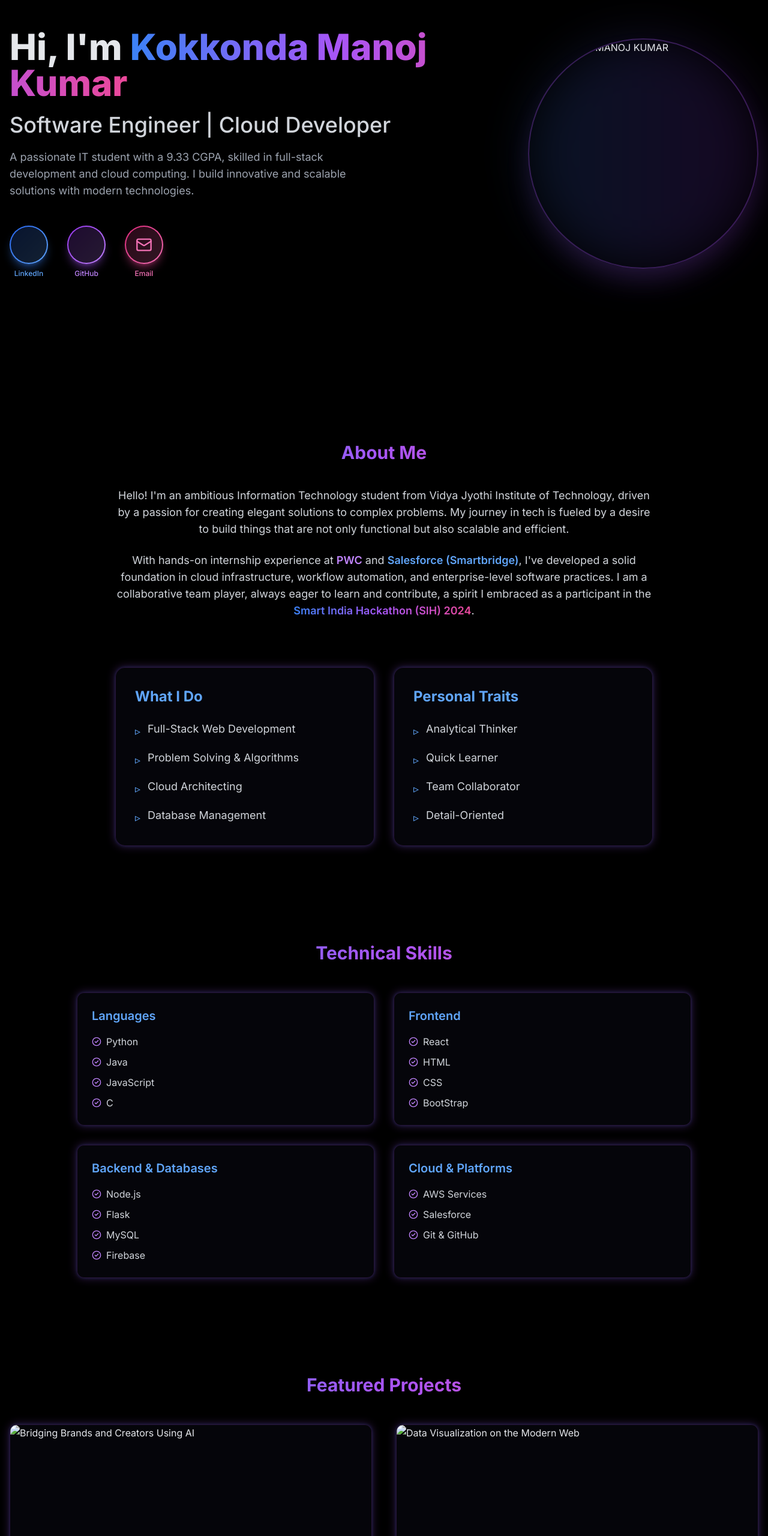
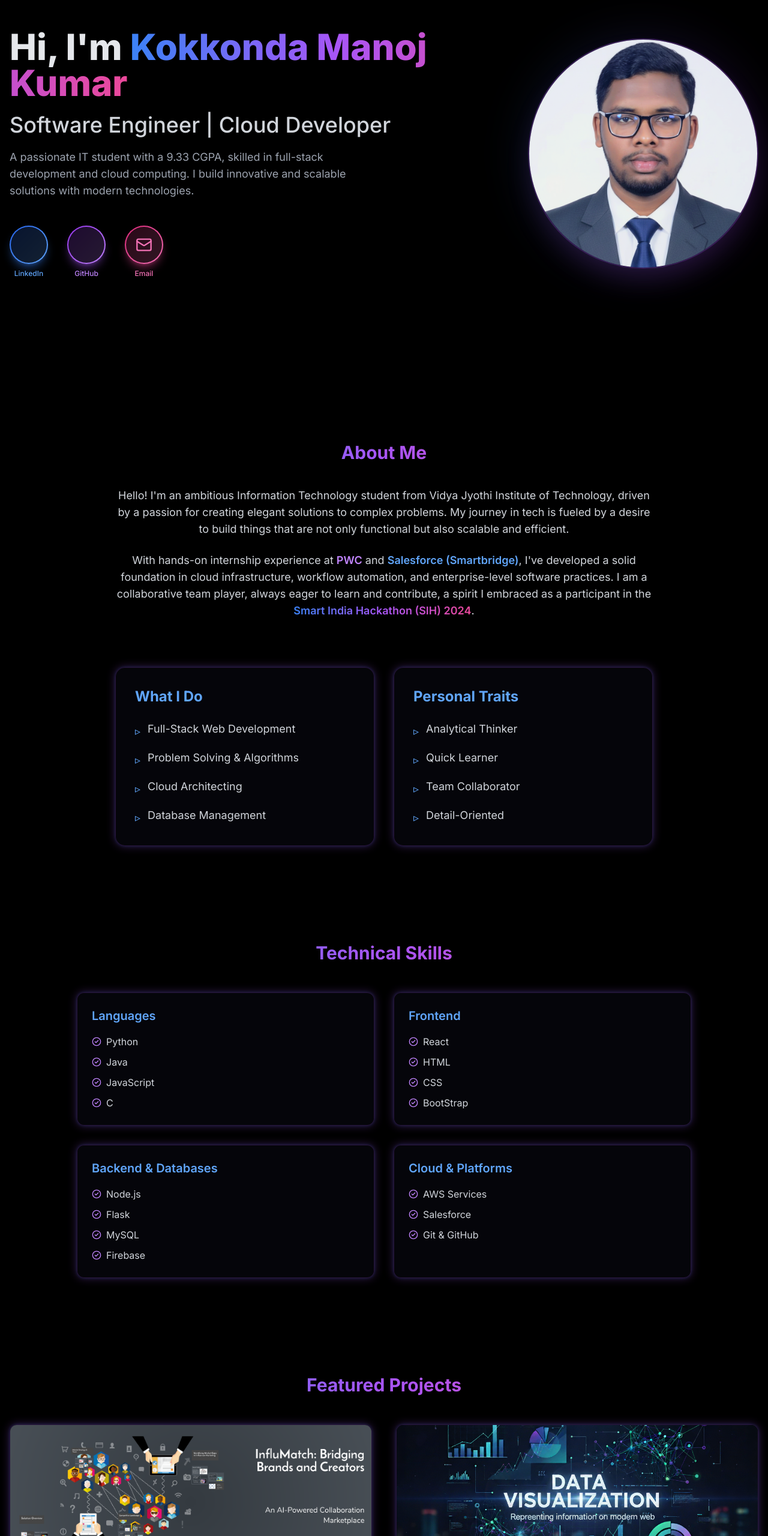
Before and after one commit to Manoj123098/portfolio, a plain HTML site: page portfolio.html in a window 1280 px wide. Shown: the part 240-2800 px from the top of the page at 60% size. Drawn offline with nearby package versions, Linux system fonts and the light colour scheme.

Commit message:
Update portfolio.html

```diff
--- a/portfolio.html
+++ b/portfolio.html
@@ -209,7 +209,7 @@
                     <div class="relative w-72 h-72 md:w-96 md:h-96 transform translate-x-4 md:translate-x-6" data-aos="fade-left">
                         <div class="absolute inset-0 rounded-full bg-gradient-to-r from-blue-500/30 to-purple-600/30 blur-2xl opacity-50 animate-pulse -z-10"></div>
                             <div class="relative w-full h-full overflow-hidden rounded-full border-2 border-purple-500/30 shadow-2xl shadow-purple-500/20">
-                                <img src="saved.png" alt="KOKKONDA MANOJ KUMAR" class="object-cover w-full h-full">
+                                <img src="Images/saved.png" alt="KOKKONDA MANOJ KUMAR" class="object-cover w-full h-full">
                             </div>
                         </div>
                     </div>
@@ -316,7 +316,7 @@
                 <div class="grid md:grid-cols-1 lg:grid-cols-2 gap-10">
                     <!-- Project 1 -->
                     <div class="group relative overflow-hidden rounded-xl glass-card glow-border" data-aos="fade-up">
-                        <img src="BridgingBrands.png" alt="Bridging Brands and Creators Using AI" class="object-cover w-full h-64 transition-transform duration-500 group-hover:scale-110">
+                        <img src="Images/BridgingBrands.png" alt="Bridging Brands and Creators Using AI" class="object-cover w-full h-64 transition-transform duration-500 group-hover:scale-110">
                         <div class="p-6">
                             <h3 class="text-xl font-bold text-blue-400">Bridging Brands and Creators Using AI</h3>
                             <p class="mt-2 text-gray-400">A full-stack platform connecting influencers with brands, featuring role-based authentication and an AI chatbot for support.</p>
@@ -335,7 +335,7 @@
                     </div>
                     <!-- Project 2 -->
                     <div class="group relative overflow-hidden rounded-xl glass-card glow-border" data-aos="fade-up" data-aos-delay="100">
-                        <img src="dataviz.png" alt="Data Visualization on the Modern Web" class="object-cover w-full h-64 transition-transform duration-500 group-hover:scale-110">
+                        <img src="Images/dataviz.png" alt="Data Visualization on the Modern Web" class="object-cover w-full h-64 transition-transform duration-500 group-hover:scale-110">
                         <div class="p-6">
                             <h3 class="text-xl font-bold text-blue-400">Data Visualization - Representing Information on Modern Web</h3>
                             <p class="mt-2 text-gray-400">An interactive web app for dynamic visualization of large datasets using D3.js, Pandas, and Firebase for personalized analytics.</p>
```
